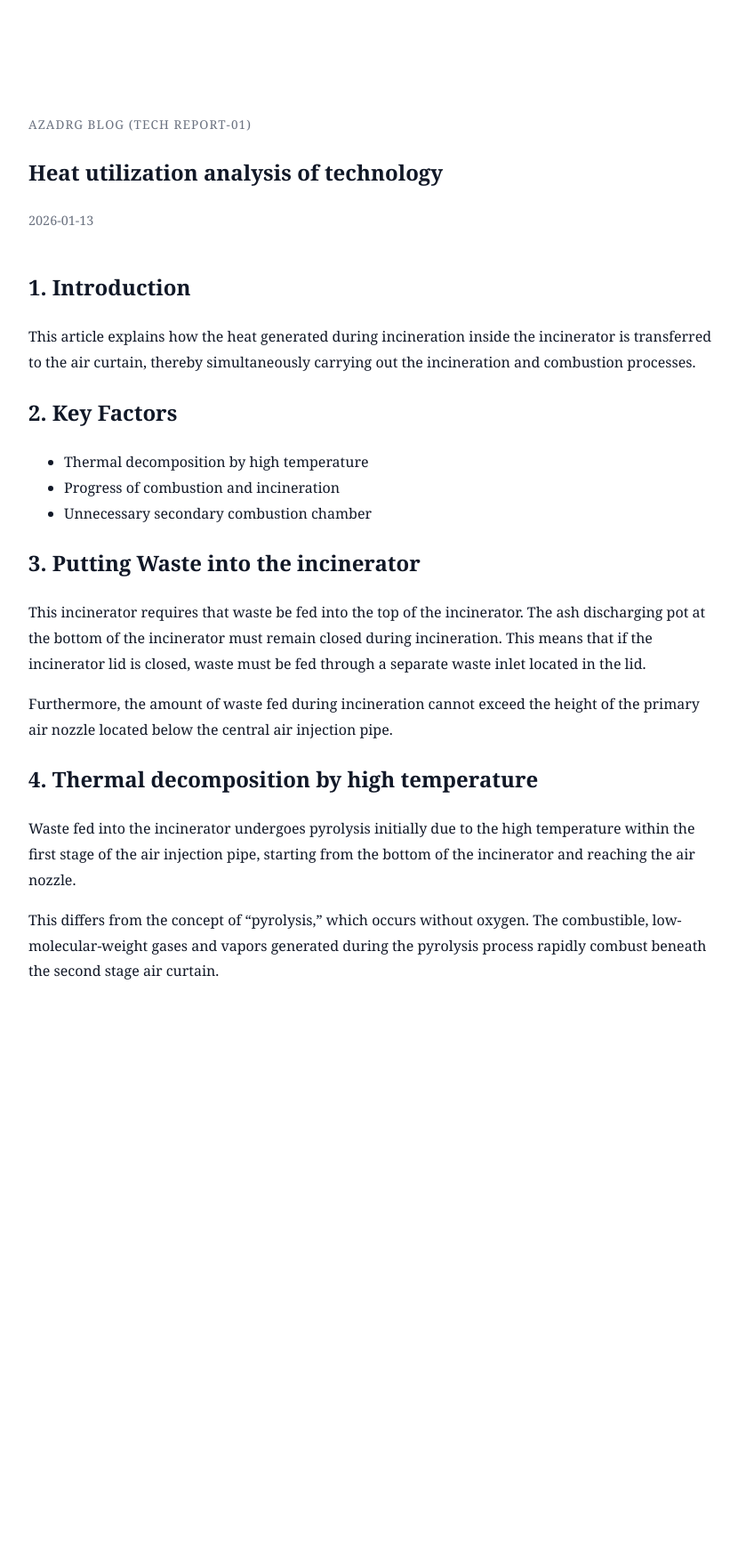
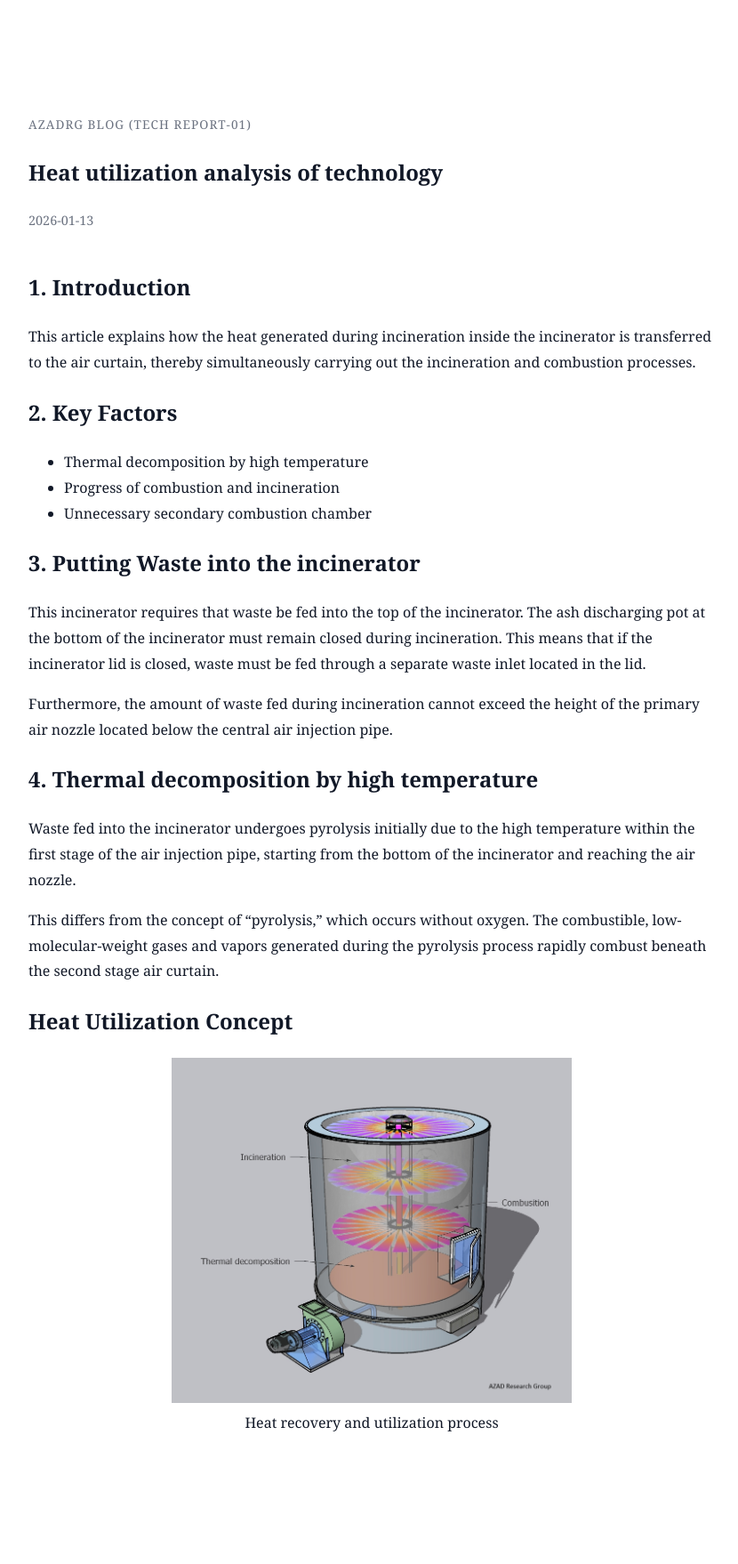
Before and after one commit to ssimsangmin49-creator/ecofriendly-polymer-compounds-incineration, a Jekyll site: the page built from _posts/2026-01-13-analysis-report-01.md, in a window 1280 px wide. Shown: the whole page at 89% size, without its empty margins (222-1052 px from the left). Built offline with Jekyll 4.4.1, drawn with Linux system fonts in a browser that asks for light colours; before the commit the page ends 1250 px from its top, so only the background shows below that.

Commit message:
Update 2026-01-13-analysis-report-01.md

```diff
--- a/_posts/2026-01-13-analysis-report-01.md
+++ b/_posts/2026-01-13-analysis-report-01.md
@@ -35,3 +35,14 @@ starting from the bottom of the incinerator and reaching the air nozzle.
 This differs from the concept of "pyrolysis," which occurs without oxygen. The combustible,
 low-molecular-weight gases and vapors generated during the pyrolysis process
 rapidly combust beneath the second stage air curtain.
+
+## Heat Utilization Concept
+
+<figure style="text-align:center;">
+  <img src="/assets/images/heat.png"
+       alt="Heat utilization concept diagram"
+       style="width:65%;">
+  <figcaption>
+    Heat recovery and utilization process
+  </figcaption>
+</figure>
```
